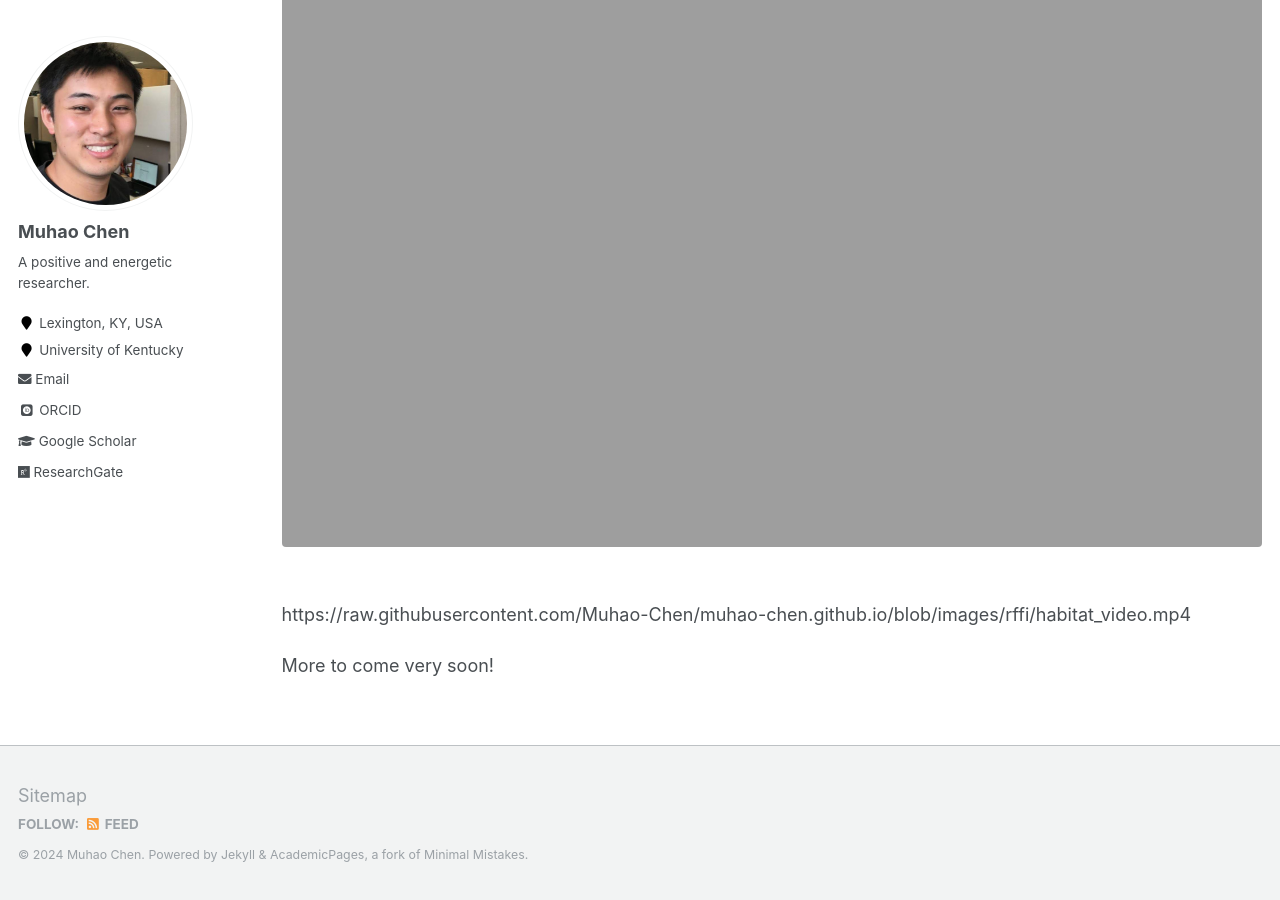
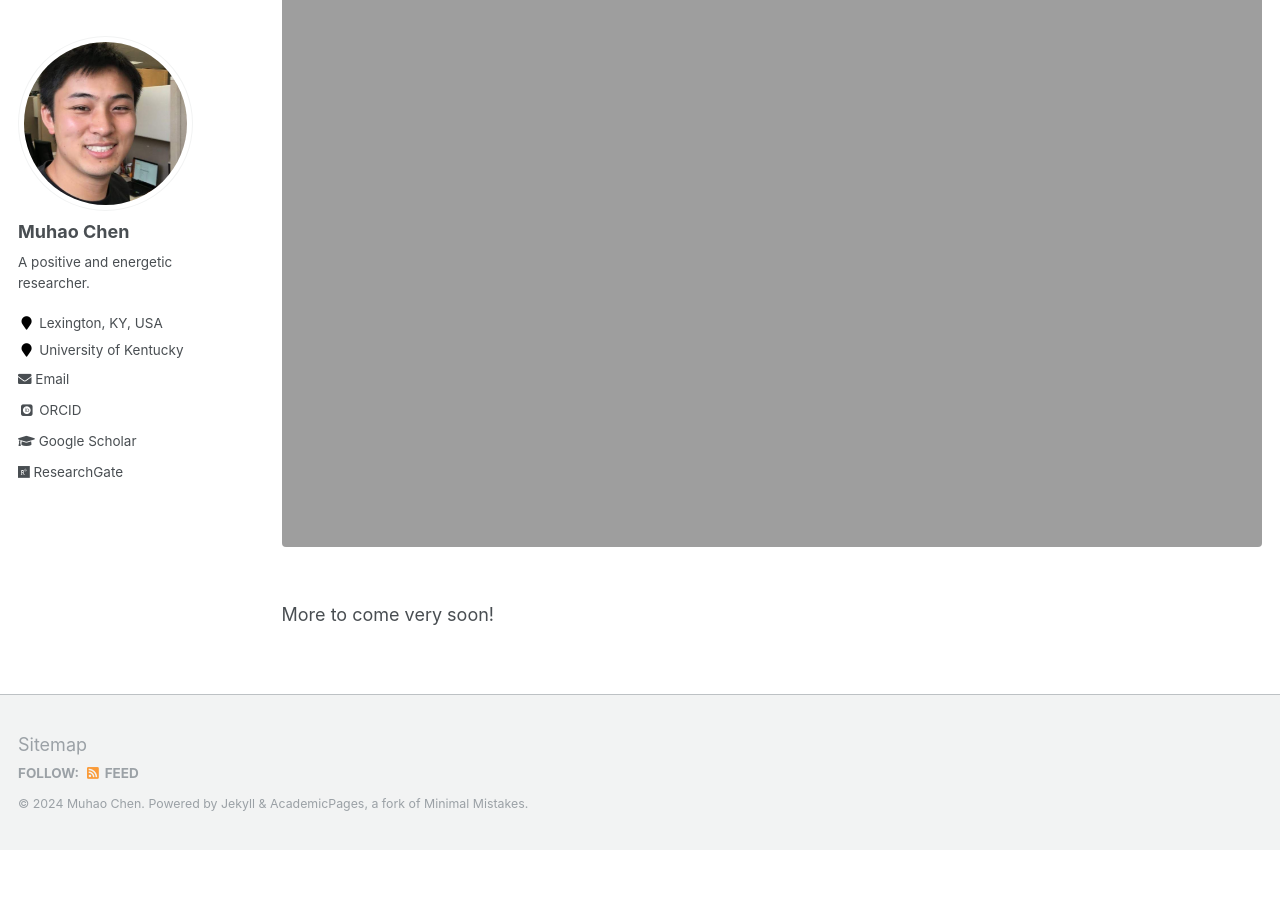
Before and after one commit to Muhao-Chen/muhao-chen.github.io, a Jekyll site: the page built from _pages/sitemap.md, in a window 1280 px wide and 900 px high, scrolled down 621 px. Built offline with Jekyll 4.4.1, drawn with Linux system fonts in a browser that asks for light colours; some web fonts are replaced; after the commit the page ends 1471 px from its top, so only the background shows below that.

Commit message:
Update sitemap.md

```diff
--- a/_pages/sitemap.md
+++ b/_pages/sitemap.md
@@ -18,7 +18,7 @@ The motivation behind designing an Expandable Shielded Rotating Space Habitat st
 
 <!-- <figure><img src="{{ site.url }}/images/rffi/habitat_video.mp4" width="100px" height="100px"/></figure> -->
 
-https://raw.githubusercontent.com/Muhao-Chen/muhao-chen.github.io/blob/images/rffi/habitat_video.mp4
+<!-- https://raw.githubusercontent.com/Muhao-Chen/muhao-chen.github.io/blob/images/rffi/habitat_video.mp4 -->
 
 
 <!-- Muhao-Chen/muhao-chen.github.io/blob/main/ -->
```
